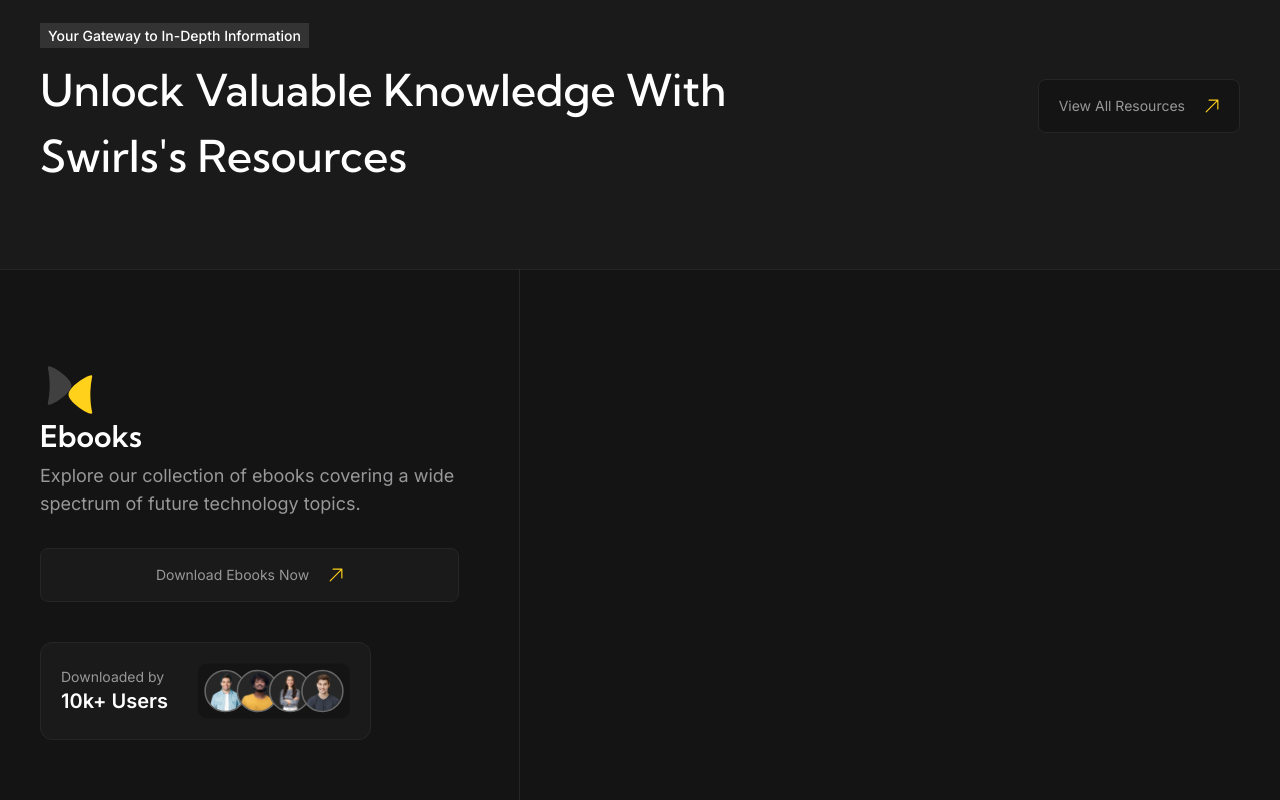
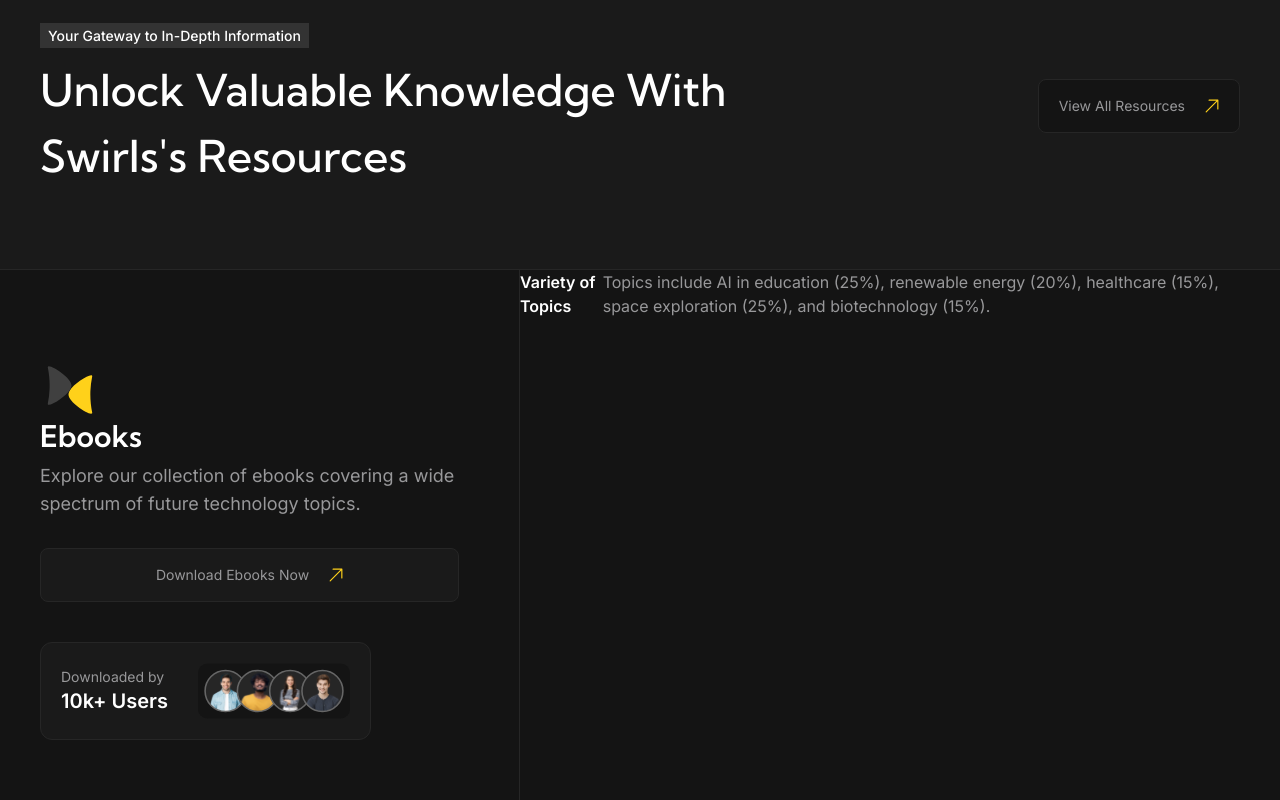
Before and after one commit to AbassKoyang/swirl, a React (Vite) app: page / in a window 1280 px wide. Shown: the part 3421-4221 px from the top of the page. Built offline with nearby package versions, Linux system fonts and the light colour scheme.

Commit message:
worked on resources section

```diff
--- a/src/pages/Home.jsx
+++ b/src/pages/Home.jsx
@@ -63,7 +63,14 @@
             <img src={usersAvatar} alt="Users Avatar Grouped together" className="w-[150] h-[56px] 2xl:w-[193px] 2xl:h-[70px]" />
           </div>
         </div>
-        <div className="col-span-5 lg:col-span-3"></div>
+        <div className="col-span-5 lg:col-span-3 2xl:p-20 pr-0">
+          <div className="w-full flex justify-between mb-[30px] items-center ">
+            <h4 className="font-inter font-semibold text-white 2xl:text-2xl">Variety of Topics</h4>
+            <p className="font-inter 2xl:text-lg text-[#98989A]">
+            Topics include AI in education (25%), renewable energy (20%), healthcare (15%), space exploration (25%), and biotechnology (15%).
+            </p>
+          </div>
+        </div>
       </div>
     </section>
     </section>
```
